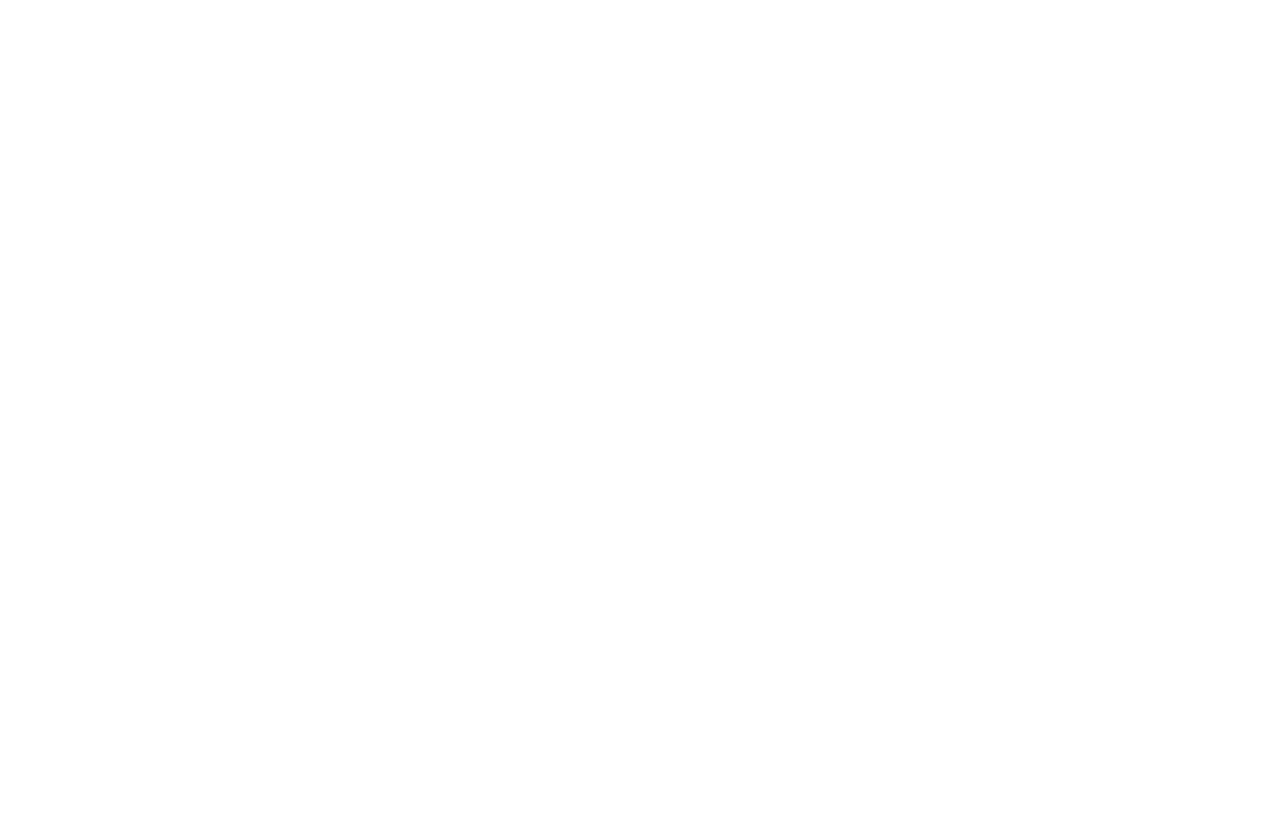
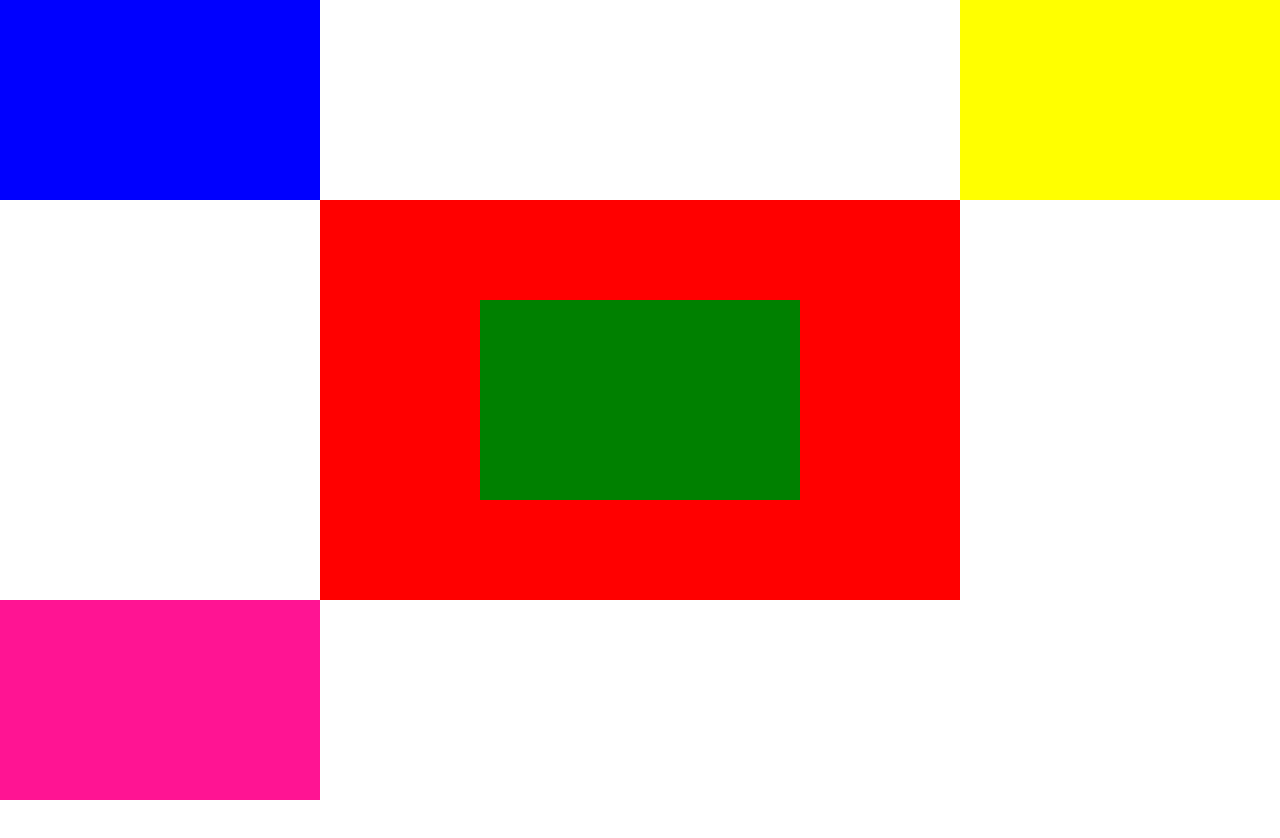
Before and after one commit to CodeCamp-Online-17-classroom/css-homework-opt-4-davillboy, a plain HTML site: page index.html in a window 1280 px wide. Shown: the top 838 px of the page. Drawn offline with Linux system fonts and the light colour scheme.

Commit message:
first change

```diff
--- a/index.html
+++ b/index.html
@@ -91,5 +91,11 @@
     </style>
 </head>
 <body>
+    <div class="box big center red"></div>
+    <div class="box small center green"></div>
+    <div class="box small absolute top left blue"></div>
+    <div class="box small absolute top right yellow"></div>
+    <div class="box small absolute bottom left pink"></div>
+    <div class="box small absolute bottom right white"></div>
 </body>
 </html>
```
